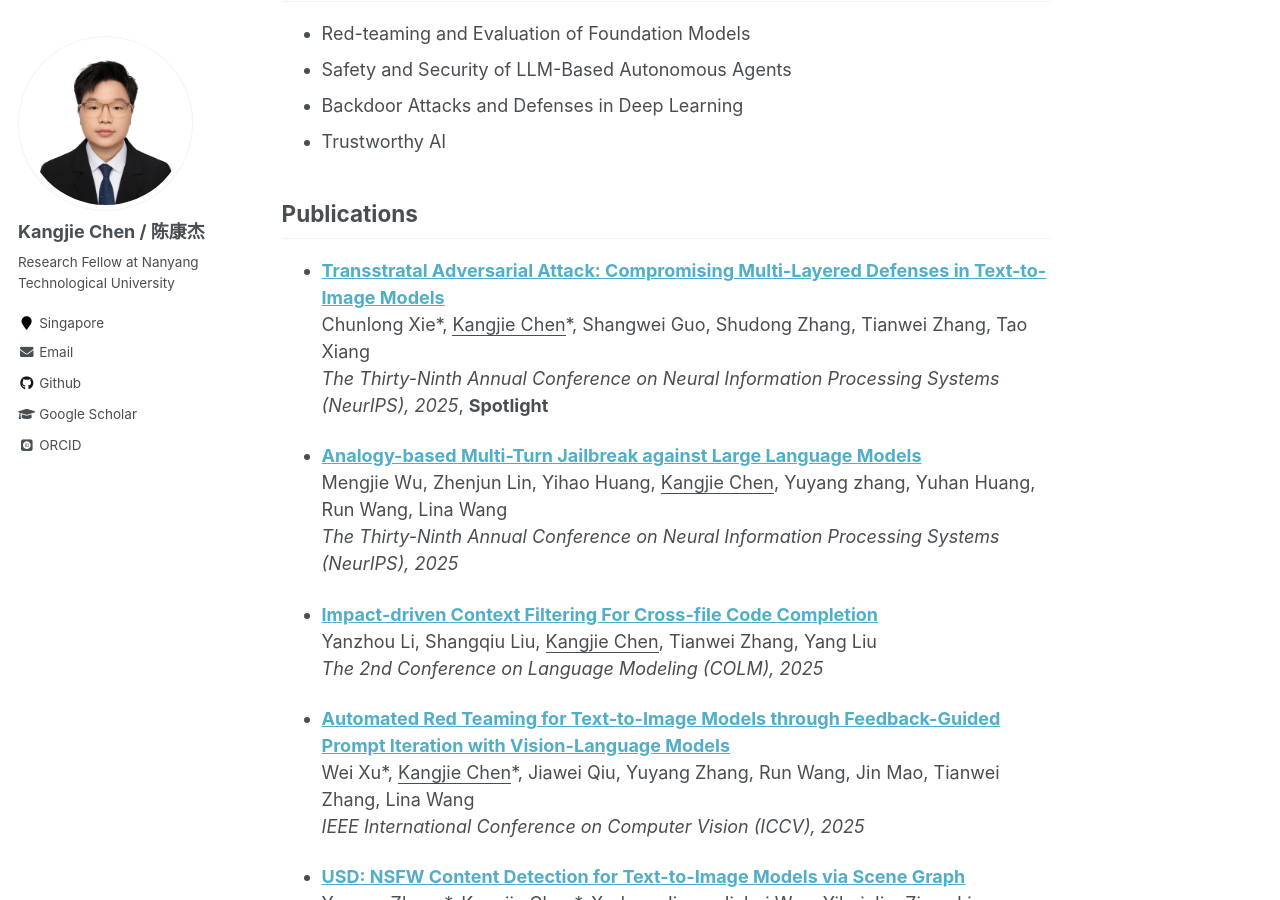
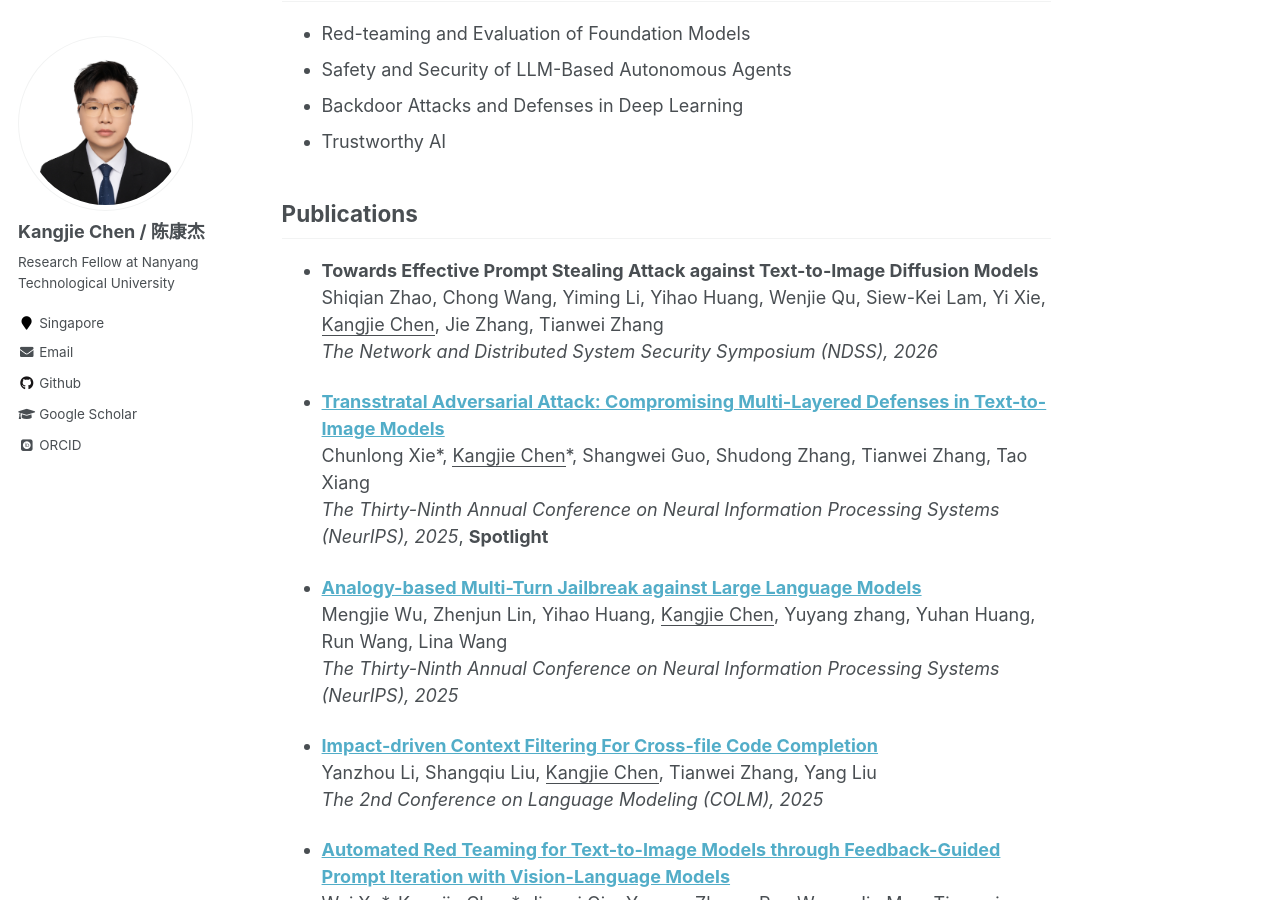
Before and after one commit to kangjie-chen/kangjie-chen.github.io, a Jekyll site: the page built from _pages/about.md, in a window 1280 px wide and 900 px high, scrolled down 413 px. Built offline with Jekyll 4.4.1, drawn with Linux system fonts in a browser that asks for light colours; some web fonts are replaced.

Commit message:
Update about.md

```diff
--- a/_pages/about.md
+++ b/_pages/about.md
@@ -21,6 +21,12 @@ I am currently a Research Fellow at [Digital Trust Centre](https://www.ntu.edu.s
 <br/>
 
 ## Publications
+
+- **Towards Effective Prompt Stealing Attack against Text-to-Image Diffusion Models**
+  <br/>
+  Shiqian Zhao, Chong Wang, Yiming Li, Yihao Huang, Wenjie Qu, Siew-Kei Lam, Yi Xie, <u>Kangjie Chen</u>, Jie Zhang, Tianwei Zhang
+  <br/>
+  *The Network and Distributed System Security Symposium (NDSS), 2026*
 
 
 - **[Transstratal Adversarial Attack: Compromising Multi-Layered Defenses in Text-to-Image Models](https://openreview.net/pdf?id=JIpKkzSqly)**
```
